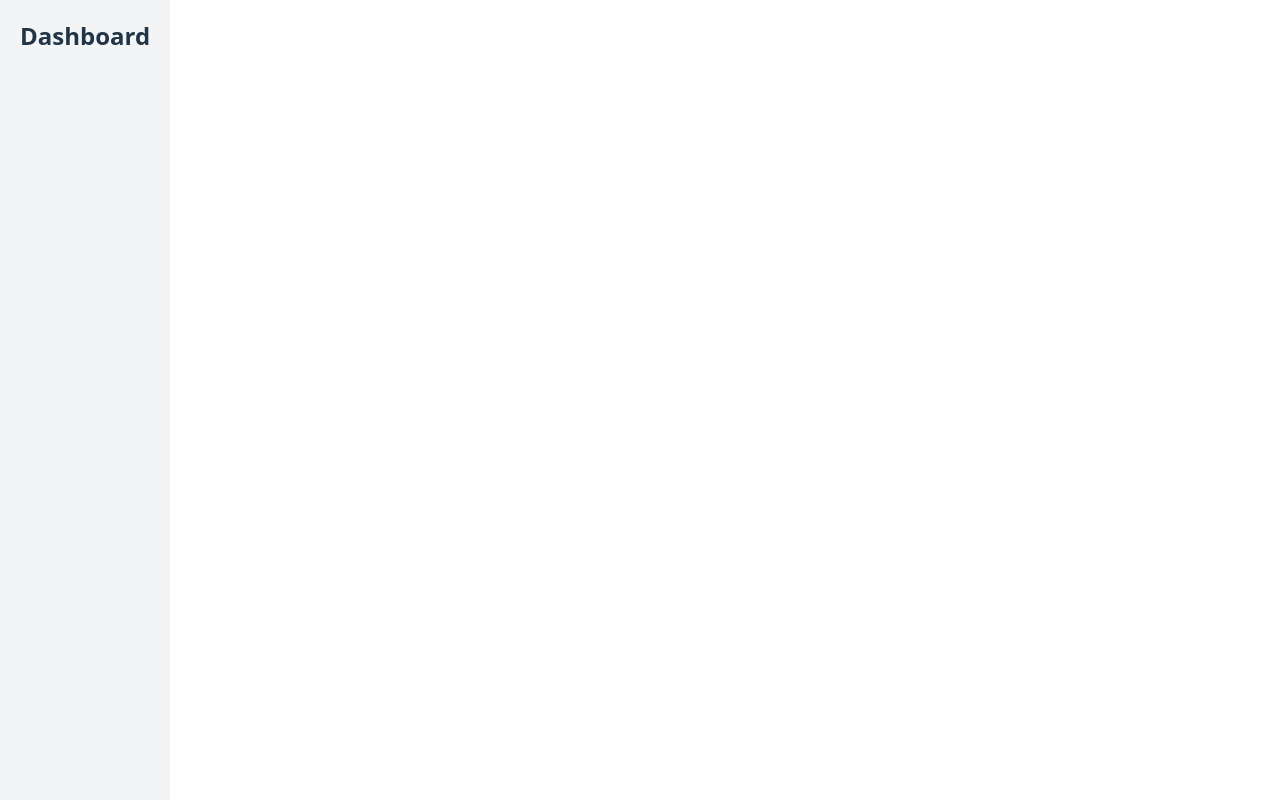
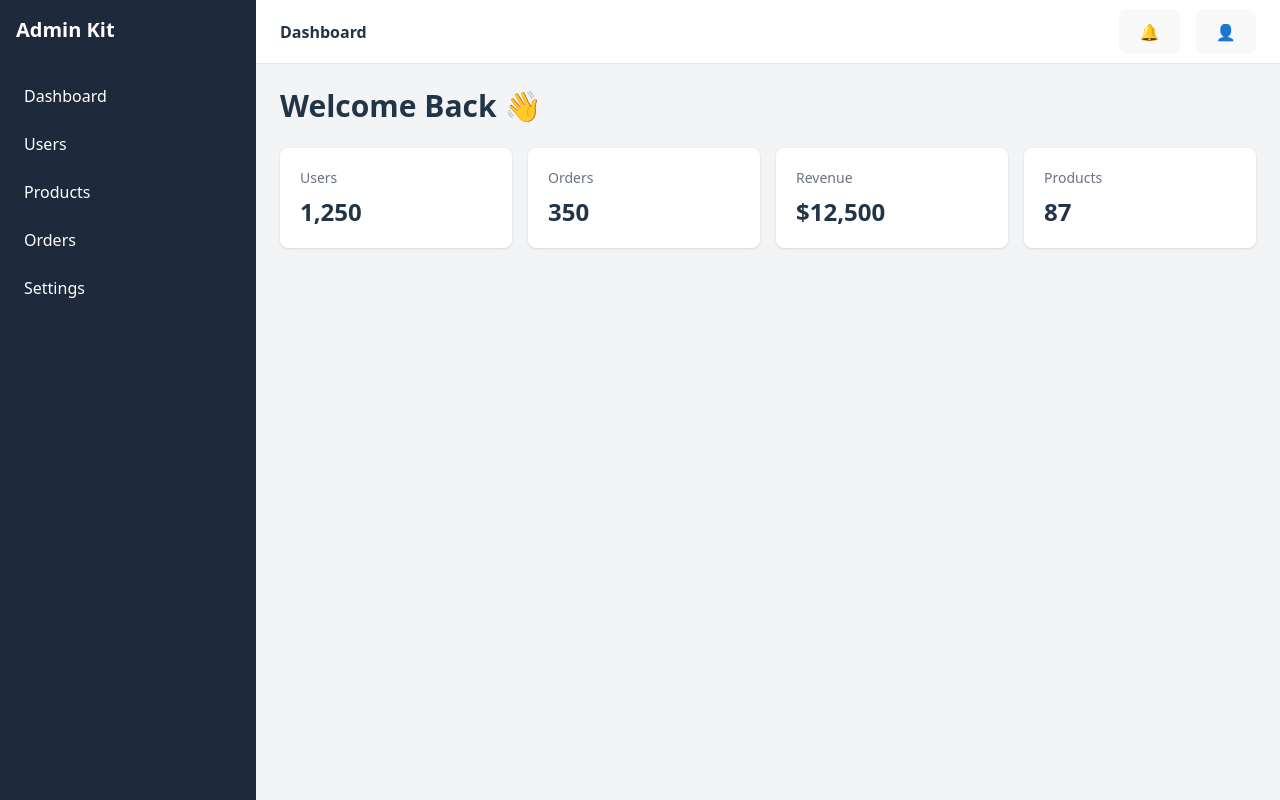
Before and after one commit to knightmaster11/react-admin-ui-kit, a React (Vite) app: page / in a window 1280 px wide. Built offline with nearby package versions, Linux system fonts and the light colour scheme.

Commit message:
feat: create dashboard layout

```diff
--- /dev/null
+++ b/src/components/Navbar.jsx
@@ -0,0 +1,14 @@
+export default function Navbar() {
+  return (
+    <header className="bg-white border-b h-16 flex items-center justify-between px-6">
+      <h2 className="font-semibold">
+        Dashboard
+      </h2>
+
+      <div className="flex gap-4">
+        <button>🔔</button>
+        <button>👤</button>
+      </div>
+    </header>
+  );
+}
--- /dev/null
+++ b/src/components/Siderbar.jsx
@@ -0,0 +1,28 @@
+export default function Sidebar() {
+  const menus = [
+    "Dashboard",
+    "Users",
+    "Products",
+    "Orders",
+    "Settings",
+  ];
+
+  return (
+    <aside className="w-64 bg-slate-800 text-white min-h-screen p-4">
+      <h1 className="text-xl font-bold mb-8">
+        Admin Kit
+      </h1>
+
+      <ul className="space-y-2">
+        {menus.map((menu) => (
+          <li
+            key={menu}
+            className="p-2 rounded hover:bg-slate-700 cursor-pointer"
+          >
+            {menu}
+          </li>
+        ))}
+      </ul>
+    </aside>
+  );
+}
--- /dev/null
+++ b/src/components/StatCard.jsx
@@ -0,0 +1,16 @@
+export default function StatCard({
+  title,
+  value,
+}) {
+  return (
+    <div className="bg-white rounded-lg shadow p-5">
+      <h3 className="text-gray-500 text-sm">
+        {title}
+      </h3>
+
+      <p className="text-2xl font-bold mt-2">
+        {value}
+      </p>
+    </div>
+  );
+}
--- a/src/index.css
+++ b/src/index.css
@@ -28,9 +28,7 @@ a:hover {
 
 body {
   margin: 0;
-  display: flex;
-  place-items: center;
-  min-width: 320px;
+  min-width: 100%;
   min-height: 100vh;
 }
 
--- a/src/layouts/AdminLayout.jsx
+++ b/src/layouts/AdminLayout.jsx
@@ -1,7 +1,20 @@
-export default function AdminLayout({ children }) {
+import Sidebar from "../components/Siderbar";
+import Navbar from "../components/Navbar";
+
+export default function AdminLayout({
+  children,
+}) {
   return (
-    <div className="min-h-screen bg-gray-100">
-      {children}
+    <div className="flex">
+      <Sidebar />
+
+      <div className="flex-1 bg-gray-100 min-h-screen">
+        <Navbar />
+
+        <main className="p-6">
+          {children}
+        </main>
+      </div>
     </div>
   );
 }
--- a/src/pages/Dashboard.jsx
+++ b/src/pages/Dashboard.jsx
@@ -1,11 +1,34 @@
 import AdminLayout from "../layouts/AdminLayout";
+import StatCard from "../components/StatCard";
 
 export default function Dashboard() {
   return (
     <AdminLayout>
-      <h1 className="text-2xl font-bold p-5">
-        Dashboard
+      <h1 className="text-3xl font-bold mb-6">
+        Welcome Back 👋
       </h1>
+
+      <div className="grid grid-cols-1 md:grid-cols-2 lg:grid-cols-4 gap-4">
+        <StatCard
+          title="Users"
+          value="1,250"
+        />
+
+        <StatCard
+          title="Orders"
+          value="350"
+        />
+
+        <StatCard
+          title="Revenue"
+          value="$12,500"
+        />
+
+        <StatCard
+          title="Products"
+          value="87"
+        />
+      </div>
     </AdminLayout>
   );
 }
```
